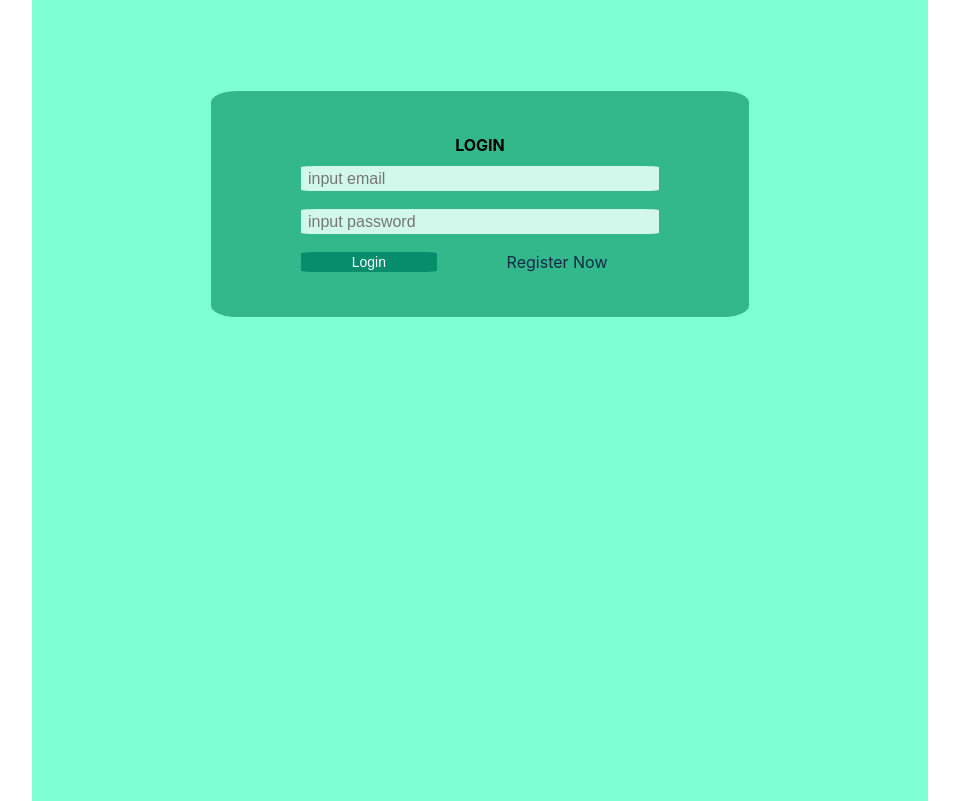
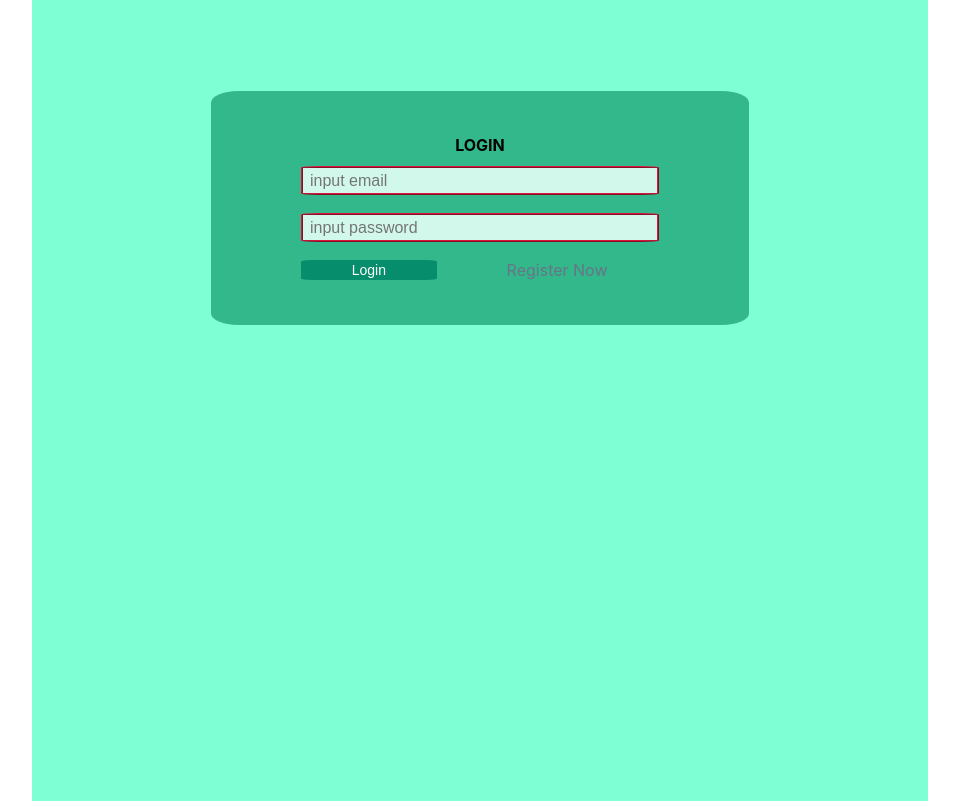
Before and after one commit to TarasHryvniak/socketchat, a React (Create React App) app in the folder client/: page / in a window 1280 px wide. Shown: the whole page, without its empty margins (160-1119 px from the left). Built offline with nearby package versions, Linux system fonts and the light colour scheme.

Commit message:
refactoring

```diff
--- a/client/src/pages/AuthPage/AuthPage.jsx
+++ b/client/src/pages/AuthPage/AuthPage.jsx
@@ -8,34 +8,41 @@ export const AuthPage = (props) => {
         props.changeAuthForm({[event.target.name]: event.target.value})
     }
 
-    const loginHandler = () =>{
+    const loginHandler = (e) =>{
+        e.preventDefault()
         props.login({form:props.authForm})
     }
 
     return(
-        <div className = {style.auth_wrapper}>
+        <div className={style.auth_wrapper}>
             <h4 className={style.auth_title}>LOGIN</h4>
-            <div className={style.auth_fields_wrapper}>
-
+            <form className={style.auth_form} onSubmit={loginHandler}>
                 <input
+                    type='email'
+                    name='email'
                     className={style.auth_field}
-                    type = "textarea"
-                    name = 'email'
-                    value = {props.authForm.email}
+                    value={props.authForm.email}
                     onChange = {onFieldСhangeHandler}
-                    placeholder="input email"></input>
+                    pattern='[A-Za-z_.1-9]+[@][A-Za-z.]+'
+                    required
+                    placeholder='input email'></input>
                 <input
+                    type = 'password'
+                    name = 'password'
                     className={style.auth_field}
-                    type = "password"
-                    name = 'password'
                     value = {props.authForm.password}
                     onChange = {onFieldСhangeHandler}
+                    pattern='[A-Za-z1-9]+'
+                    required
                     placeholder="input password"></input>
-            </div>
-            <div className={style.auth_button_wrapper}>
-                <button className = {style.auth_button} onClick={loginHandler}>Login</button>
-                <NavLink className = {style.auth_link} to='/register' >Register Now</NavLink>
-            </div>
+                <div className={style.auth_button_wrapper}>
+                    <input
+                        type='submit'
+                        className = {style.auth_button}
+                        value='Login'></input>
+                    <NavLink className = {style.auth_link} to='/register' >Register Now</NavLink>
+                </div>
+            </form>
         </div>
     )
 }
--- a/client/src/pages/AuthPage/AuthPage.module.scss
+++ b/client/src/pages/AuthPage/AuthPage.module.scss
@@ -21,7 +21,7 @@
             bottom: 3%;
         };
     }
-    .auth_fields_wrapper{
+    .auth_form{
         display: grid;
         .auth_field{
             float: left;
@@ -38,6 +38,15 @@
             margin: {
                 bottom:5%;
             };
+            &:invalid{
+                border-style: ridge;
+                border-width: 2px;
+                border-color: crimson;
+            }
+            &:focus:invalid{
+                text-decoration-line:line-through;
+                text-decoration-color: crimson;
+            }
         }
     }
     .auth_button_wrapper{
@@ -58,13 +67,14 @@
                 left: 3%;
                 right: 3%;
             }
-        }:hover{
-            background-color: rgb(2, 104, 78);
         }
         .auth_link{
-            color: rgb(19, 42, 73);
+            color: rgb(104, 117, 134);
             display:flex;
             justify-content: center;
+        }
+        :hover{
+            background-color: rgb(2, 104, 78);
         }
     }
 }
--- a/client/src/pages/AuthPage/RegisterPage.jsx
+++ b/client/src/pages/AuthPage/RegisterPage.jsx
@@ -7,40 +7,52 @@ const RegisterPage = (props) =>{
         props.changeRegistrationForm({[event.target.name]: event.target.value})
     }
 
-    const registerHandler = () =>{
+    const registerHandler = (event) =>{
+        event.preventDefault()
         props.registration({form:props.authForm})
     }
-
     return(
             <div className={style.auth_wrapper}>
                 <h4 className={style.auth_title}>REGISTER</h4>
-                <div className={style.auth_fields_wrapper}>
+                <form className={style.auth_form} onSubmit={registerHandler}>
                     <input
                         className={style.auth_field}
-                    type="text"
-                    name="email"
-                    placeholder="enter email"
+                        type='email'
+                        name='email'
+                        placeholder='enter email'
+                        value={props.authForm.email}
+                        pattern='[A-Za-z_.1-9]+[@][A-Za-z.]+'
+                        required
                         onChange={onFieldChangeHandler}
                     ></input>
                     <input
                         className={style.auth_field}
-                    type="password"
-                    name="password"
-                    placeholder="enter password"
+                        type='password'
+                        name='password'
+                        placeholder='enter password'
+                        value={props.authForm.password}
+                        pattern='[A-Za-z1-9]+'
+                        required
                         onChange={onFieldChangeHandler}
                     ></input>
                     <input
                         className={style.auth_field}
-                    type="text"
-                    name="userName"
+                        type='text'
+                        name='userName'
                         placeholder='enter your nickname'
+                        value={props.authForm.userName}
+                        pattern='[A-Za-z1-9_. -]+'
+                        required
                         onChange={onFieldChangeHandler}
                     ></input>
-                </div>
                     <div className={style.auth_button_wrapper}>
-                    <button className={style.auth_button} onClick={registerHandler}>Register</button>
+                        <input
+                            type='submit'
+                            className={style.auth_button}
+                            value='Register'></input>
                         <NavLink className={style.auth_link} to='/'>login</NavLink>
                     </div>
+                </form>
             </div>
     )
 }
--- a/client/src/redux/middleware/saga/getDialogSaga.js
+++ b/client/src/redux/middleware/saga/getDialogSaga.js
@@ -15,8 +15,9 @@ function* getDialog(action){
 
         yield put({type: actions.GET_DIALOG_SUCCEEDED, payload:{...currentSession}})
     } catch (e) {
-        console.error(e.response.data.message)
-        yield put({type: actions.ERROR, payload: e.response.data.message})
+        const message = e.response?e.response.data.message:e.message
+        console.error(message)
+        yield put({type: actions.ERROR, payload:message})
     }
 }
 
--- a/client/src/redux/middleware/saga/hideAlertSaga.js
+++ b/client/src/redux/middleware/saga/hideAlertSaga.js
@@ -5,8 +5,10 @@ function* hideAlert(){
     try{
         yield delay(3000)
         yield put({type: actions.HIDE_ALERT})
-    } catch (error) {
-        console.log(error)
+    } catch (e) {
+        const message = e.response?e.response.data.message:e.message
+        console.error(message)
+        yield put({type: actions.ERROR, payload:message})
     }
 }
 
--- a/client/src/redux/middleware/saga/loginSaga.js
+++ b/client/src/redux/middleware/saga/loginSaga.js
@@ -19,8 +19,9 @@ function* login(action){
         yield localStorage.setItem('user', JSON.stringify(response.data.user))
         yield put({type: actions.LOGIN_SUCCEEDED, payload:{user:response.data.user}})
     } catch (e) {
-        console.error(e.response.data.message)
-        yield put({type: actions.LOGIN_FAILED, payload: e.response.data.message})
+        const message = e.response?e.response.data.message:e.message
+        console.error(message)
+        yield put({type: actions.LOGIN_FAILED, payload:message})
     }
 }
 
--- a/client/src/redux/middleware/saga/logoutSaga.js
+++ b/client/src/redux/middleware/saga/logoutSaga.js
@@ -11,9 +11,9 @@ function* logout (){
         yield socket.disconnect()
         yield put({type: actions.LOGOUT_SUCCEEDED})
     } catch (e) {
-        console.log(e)
-        console.error(e.response.data.message)
-        yield put({type: actions.ERROR, payload: e.response.data.message})
+        const message = e.response?e.response.data.message:e.message
+        console.error(message)
+        yield put({type: actions.LOGIN_FAILED, payload:message})
     }
 }
 
--- a/client/src/redux/middleware/saga/registrationSaga.js
+++ b/client/src/redux/middleware/saga/registrationSaga.js
@@ -8,8 +8,9 @@ function* registration(action){
         yield axios.post('api/auth/register', {...action.payload.form})
         yield put({type: actions.REGISTRATION_SUCCEEDED})
     } catch (e) {
-        console.error(e.response.data.message)
-        yield put({type: actions.REGISTRATION_FAILED, payload: e.response.data.message})
+        const message = e.response?e.response.data.message:e.message
+        console.error(message)
+        yield put({type: actions.REGISTRATION_FAILED, payload:message})
     }
 }
 
--- a/client/src/redux/middleware/saga/sendMessageSaga.js
+++ b/client/src/redux/middleware/saga/sendMessageSaga.js
@@ -21,8 +21,9 @@ function* sendMessage (action){
        yield put({type: actions.MESSAGE_SEND_SUCCEEDED, payload:{ message:{...newMessage}}})
 
     } catch (e) {
-        console.error(e.response.data.message)
-        yield put({type: actions.ERROR, payload: e.response.data.message})
+        const message = e.response?e.response.data.message:e.message
+        console.error(message)
+        yield put({type: actions.ERROR, payload:message})
     }
 }
 
```
Also changed, not shown: 2 other files (tests, documents, lock files or other folders). Lines whose indentation alone changed are shown as unchanged.
